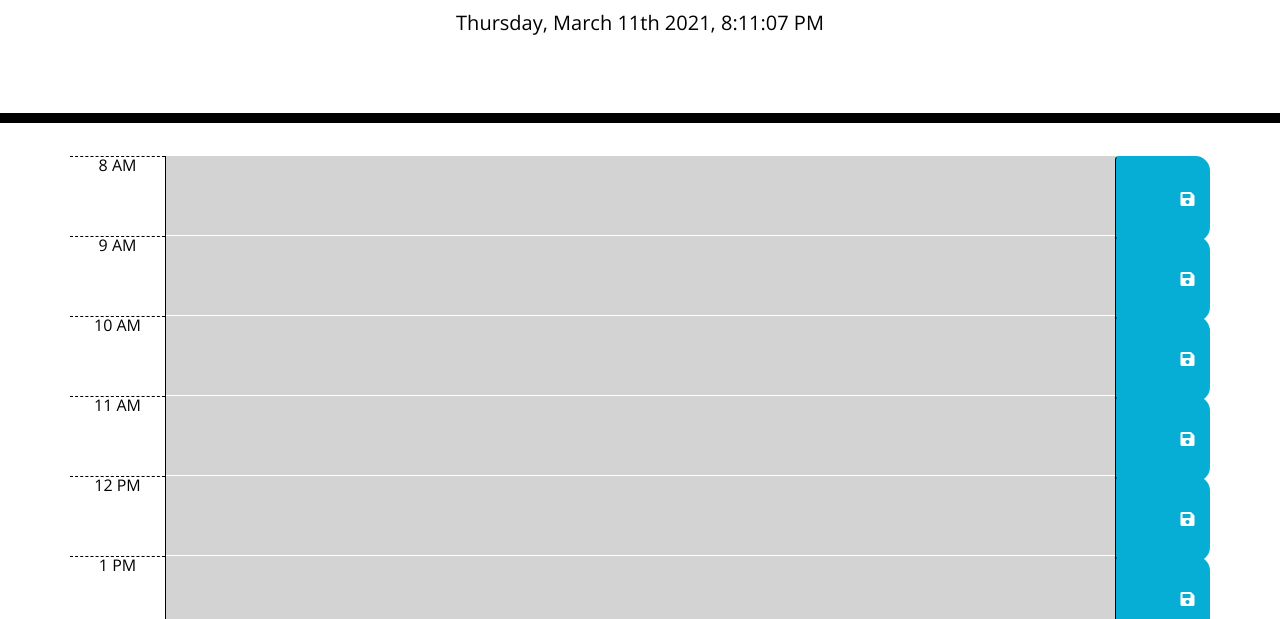
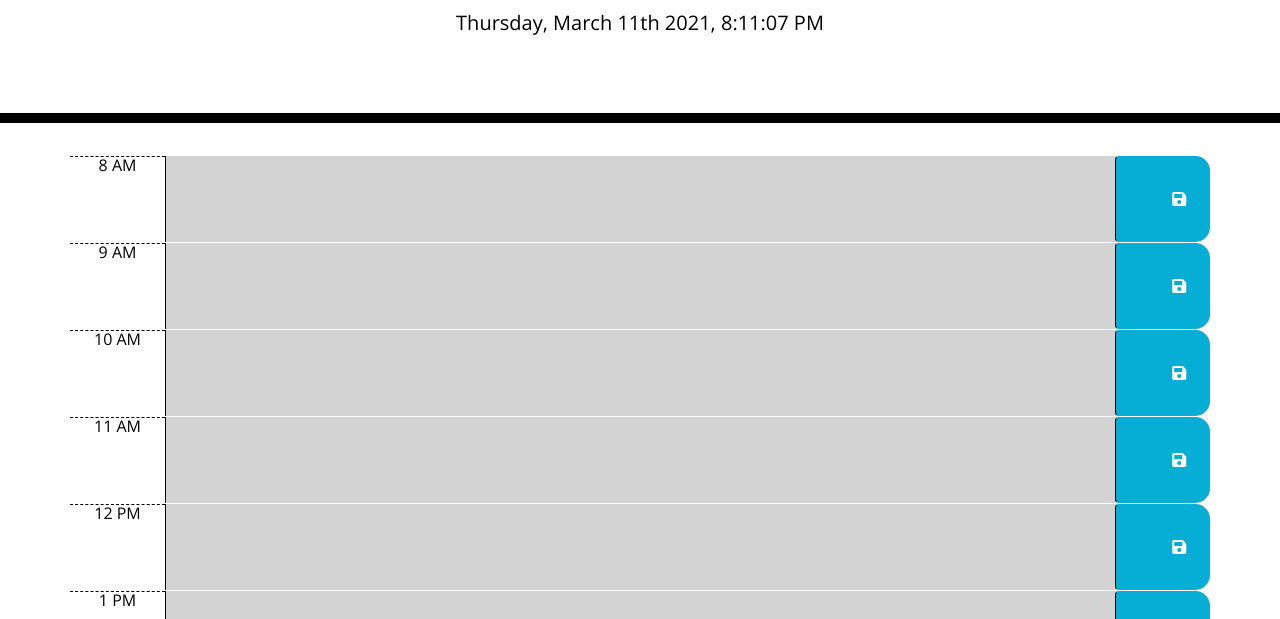
Before and after one commit to Jbarbss/Work-Day-Scheduler, a plain HTML site: page index.html in a window 1280 px wide. Shown: the part 181-800 px from the top of the page. Drawn offline with nearby package versions, Linux system fonts and the light colour scheme.

```diff
--- a/assets/style.css
+++ b/assets/style.css
@@ -32,7 +32,6 @@
 
 .row {
   white-space: pre-wrap;
-    height: 80px;
   border-top: 1px solid white;;
 }
 
```
Also changed, not shown: index.html (+6 -14 lines), images/Work-Day-Scheduler.jpg (added), 2 other files. Lines whose indentation alone changed are shown as unchanged.
